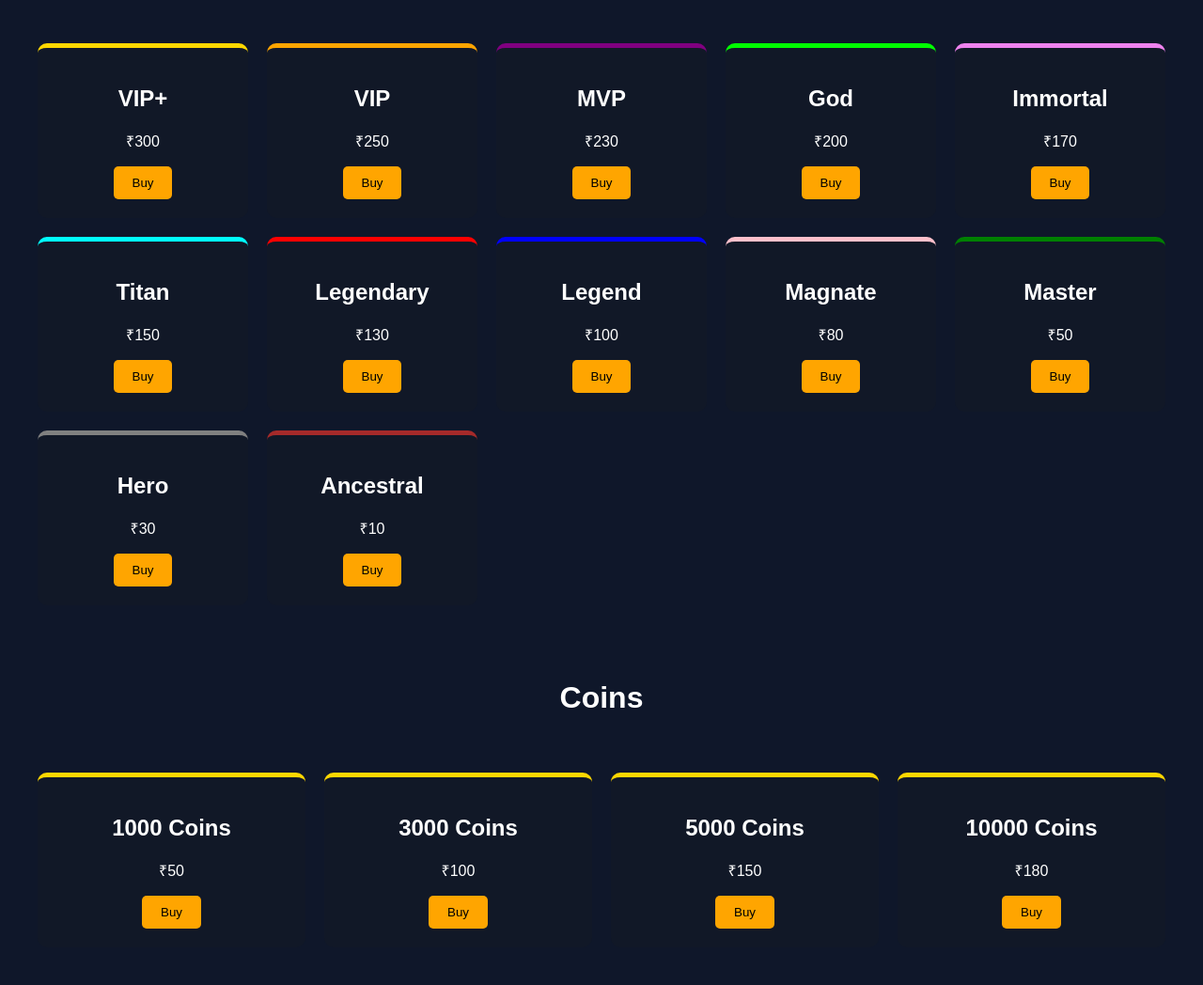
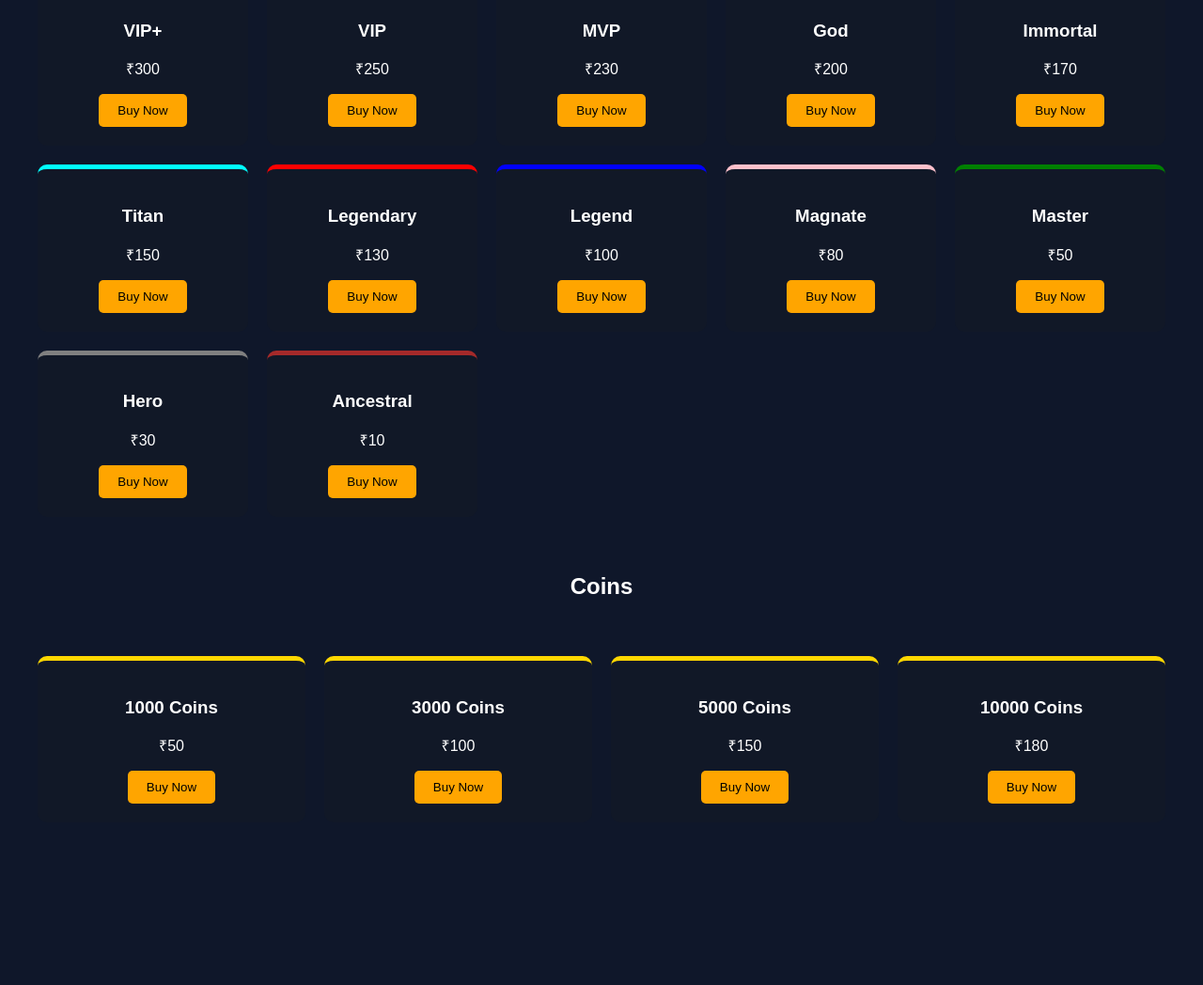
Before and after one commit to gamermanjitop-collab/ClassicMc_Store, a plain HTML site: page store.html in a window 1280 px wide. Shown: the part 190-1238 px from the top of the page at 94% size. After the commit the page ends 1105 px from the top, so only its background shows below. Drawn offline with Linux system fonts and the light colour scheme.

Commit message:
Update headings and button labels in store.html

```diff
--- a/store.html
+++ b/store.html
@@ -7,123 +7,147 @@
 
 <body>
 
-<div class="navbar">
-<h2>ClassicMC Store</h2>
+<h1>ClassicMC Store</h1>
 
-<div class="menu">
-<a href="index.html">Home</a>
-<a href="store.html">Store</a>
-<a href="vote.html">Vote</a>
-</div>
-</div>
-
-<h1 class="title">Ranks</h1>
+<h2>Ranks</h2>
 
 <div class="store">
 
 <div class="card vipplus">
-<h2>VIP+</h2>
+<h3>VIP+</h3>
 <p>₹300</p>
-<button>Buy</button>
+<a href="https://discord.gg/GvynZnjegc" target="_blank">
+<button>Buy Now</button>
+</a>
 </div>
 
 <div class="card vip">
-<h2>VIP</h2>
+<h3>VIP</h3>
 <p>₹250</p>
-<button>Buy</button>
+<a href="https://discord.gg/GvynZnjegc" target="_blank">
+<button>Buy Now</button>
+</a>
 </div>
 
 <div class="card mvp">
-<h2>MVP</h2>
+<h3>MVP</h3>
 <p>₹230</p>
-<button>Buy</button>
+<a href="https://discord.gg/GvynZnjegc" target="_blank">
+<button>Buy Now</button>
+</a>
 </div>
 
 <div class="card god">
-<h2>God</h2>
+<h3>God</h3>
 <p>₹200</p>
-<button>Buy</button>
+<a href="https://discord.gg/GvynZnjegc" target="_blank">
+<button>Buy Now</button>
+</a>
 </div>
 
 <div class="card immortal">
-<h2>Immortal</h2>
+<h3>Immortal</h3>
 <p>₹170</p>
-<button>Buy</button>
+<a href="https://discord.gg/GvynZnjegc" target="_blank">
+<button>Buy Now</button>
+</a>
 </div>
 
 <div class="card titan">
-<h2>Titan</h2>
+<h3>Titan</h3>
 <p>₹150</p>
-<button>Buy</button>
+<a href="https://discord.gg/GvynZnjegc" target="_blank">
+<button>Buy Now</button>
+</a>
 </div>
 
 <div class="card legendary">
-<h2>Legendary</h2>
+<h3>Legendary</h3>
 <p>₹130</p>
-<button>Buy</button>
+<a href="https://discord.gg/GvynZnjegc" target="_blank">
+<button>Buy Now</button>
+</a>
 </div>
 
 <div class="card legend">
-<h2>Legend</h2>
+<h3>Legend</h3>
 <p>₹100</p>
-<button>Buy</button>
+<a href="https://discord.gg/GvynZnjegc" target="_blank">
+<button>Buy Now</button>
+</a>
 </div>
 
 <div class="card magnate">
-<h2>Magnate</h2>
+<h3>Magnate</h3>
 <p>₹80</p>
-<button>Buy</button>
+<a href="https://discord.gg/GvynZnjegc" target="_blank">
+<button>Buy Now</button>
+</a>
 </div>
 
 <div class="card master">
-<h2>Master</h2>
+<h3>Master</h3>
 <p>₹50</p>
-<button>Buy</button>
+<a href="https://discord.gg/GvynZnjegc" target="_blank">
+<button>Buy Now</button>
+</a>
 </div>
 
 <div class="card hero">
-<h2>Hero</h2>
+<h3>Hero</h3>
 <p>₹30</p>
-<button>Buy</button>
+<a href="https://discord.gg/GvynZnjegc" target="_blank">
+<button>Buy Now</button>
+</a>
 </div>
 
 <div class="card ancestral">
-<h2>Ancestral</h2>
+<h3>Ancestral</h3>
 <p>₹10</p>
-<button>Buy</button>
+<a href="https://discord.gg/GvynZnjegc" target="_blank">
+<button>Buy Now</button>
+</a>
 </div>
 
 </div>
 
-<h1 class="title">Coins</h1>
+<h2>Coins</h2>
 
 <div class="store">
 
 <div class="card coin">
-<h2>1000 Coins</h2>
+<h3>1000 Coins</h3>
 <p>₹50</p>
-<button>Buy</button>
+<a href="https://discord.gg/GvynZnjegc" target="_blank">
+<button>Buy Now</button>
+</a>
 </div>
 
 <div class="card coin">
-<h2>3000 Coins</h2>
+<h3>3000 Coins</h3>
 <p>₹100</p>
-<button>Buy</button>
+<a href="https://discord.gg/GvynZnjegc" target="_blank">
+<button>Buy Now</button>
+</a>
 </div>
 
 <div class="card coin">
-<h2>5000 Coins</h2>
+<h3>5000 Coins</h3>
 <p>₹150</p>
-<button>Buy</button>
+<a href="https://discord.gg/GvynZnjegc" target="_blank">
+<button>Buy Now</button>
+</a>
 </div>
 
 <div class="card coin">
-<h2>10000 Coins</h2>
+<h3>10000 Coins</h3>
 <p>₹180</p>
-<button>Buy</button>
+<a href="https://discord.gg/GvynZnjegc" target="_blank">
+<button>Buy Now</button>
+</a>
 </div>
 
 </div>
 
 </body>
-  </html>
+</html>
```
